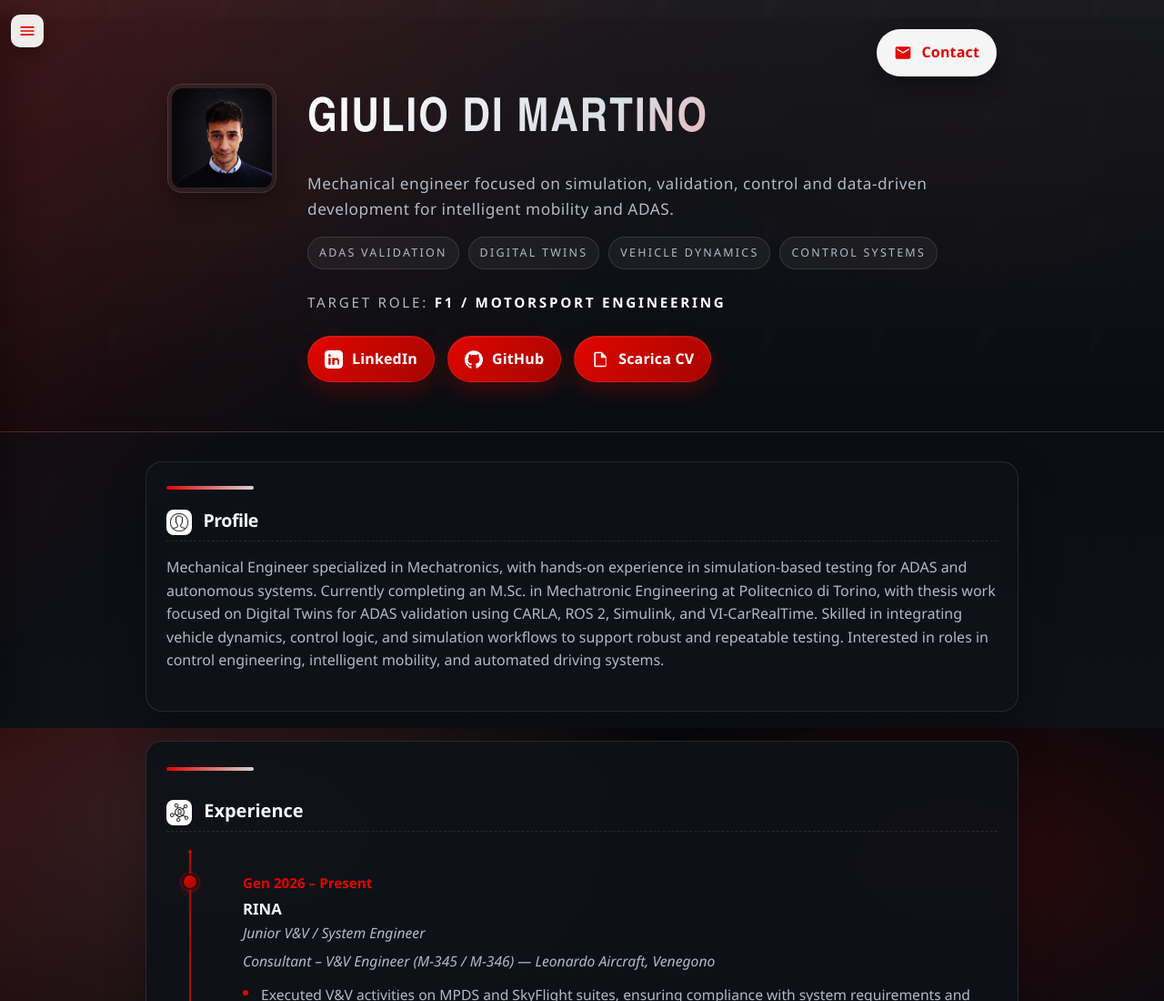
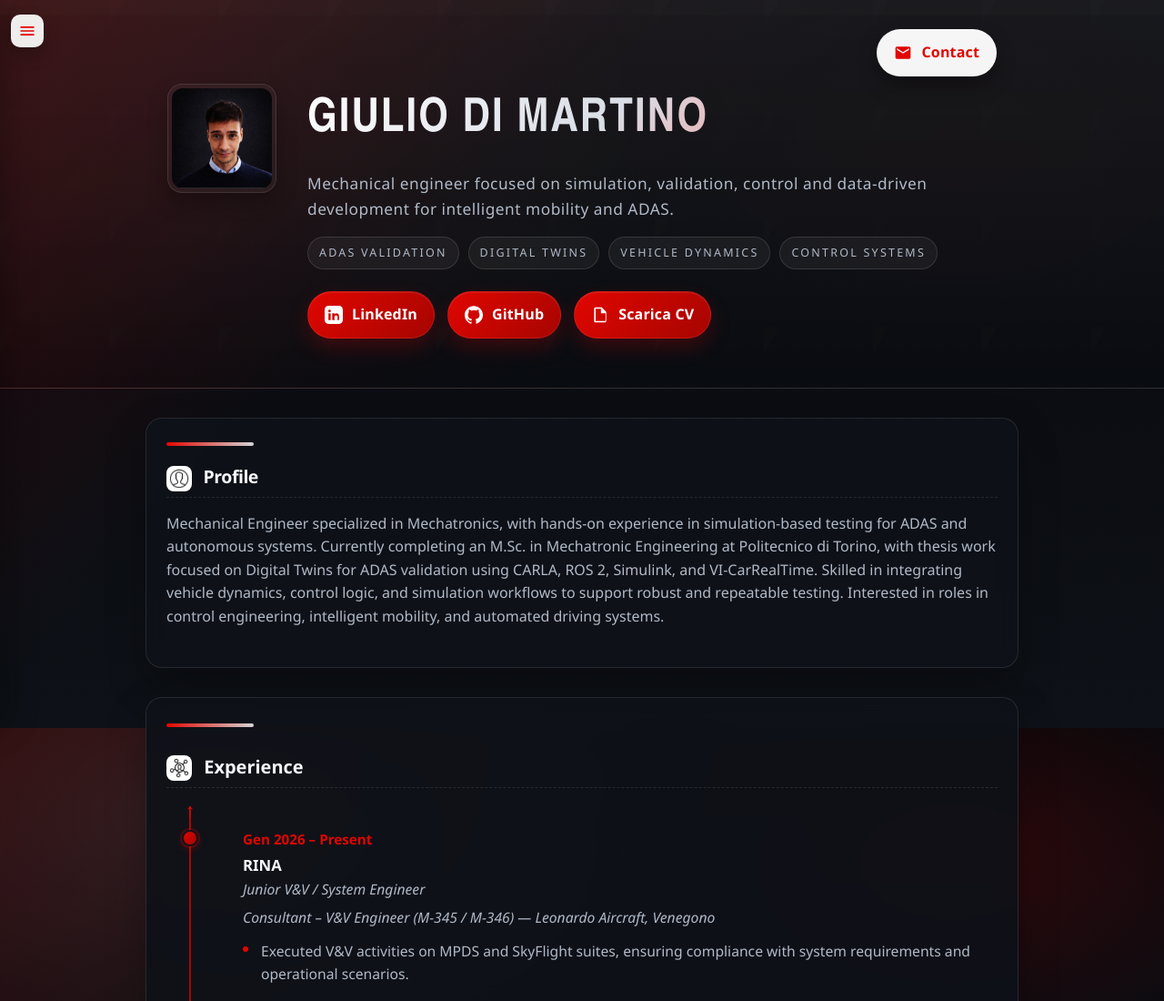
Before and after one commit to giuliodm11/giuliodm11.github.io, a plain HTML site: page index.html in a window 1280 px wide. Shown: the top 1100 px of the page at 91% size. Drawn offline with Linux system fonts and the light colour scheme.

Commit message:
remove role

```diff
--- a/index.html
+++ b/index.html
@@ -611,7 +611,6 @@
                     <span>Vehicle Dynamics</span>
                     <span>Control Systems</span>
                 </div>
-                <div class="hero-detail">Target role: <span>F1 / Motorsport Engineering</span></div>
                 <div class="buttons">
                     <a class="button" href="https://www.linkedin.com/in/giulio-di-martino-567a86225?lipi=urn%3Ali%3Apage%3Ad_flagship3_profile_view_base_contact_details%3BwtJX0gq%2FQcS09V8jo4ecLA%3D%3D" target="_blank">
                         <svg viewBox="0 0 24 24"><path d="M19 0h-14c-2.761 0-5 2.239-5 5v14c0 2.761 2.239 5 5 5h14c2.761 0 5-2.239 5-5v-14c0-2.761-2.239-5-5-5zm-11 19h-3v-9h3v9zm-1.5-10.268c-.966 0-1.75-.784-1.75-1.75s.784-1.75 1.75-1.75 1.75.784 1.75 1.75-.784 1.75-1.75 1.75zm13.5 10.268h-3v-4.5c0-1.107-.893-2-2-2s-2 .893-2 2v4.5h-3v-9h3v1.285c.542-.839 1.564-1.285 2.5-1.285 1.933 0 3.5 1.567 3.5 3.5v5.5z"/></svg>
```
